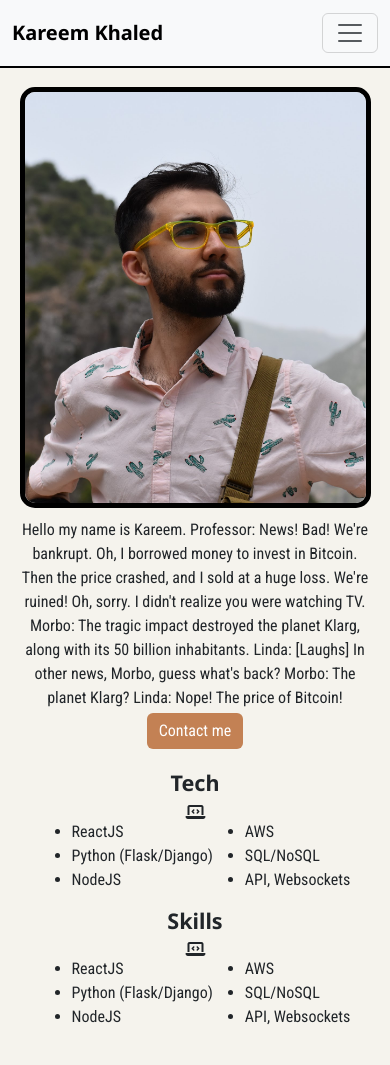
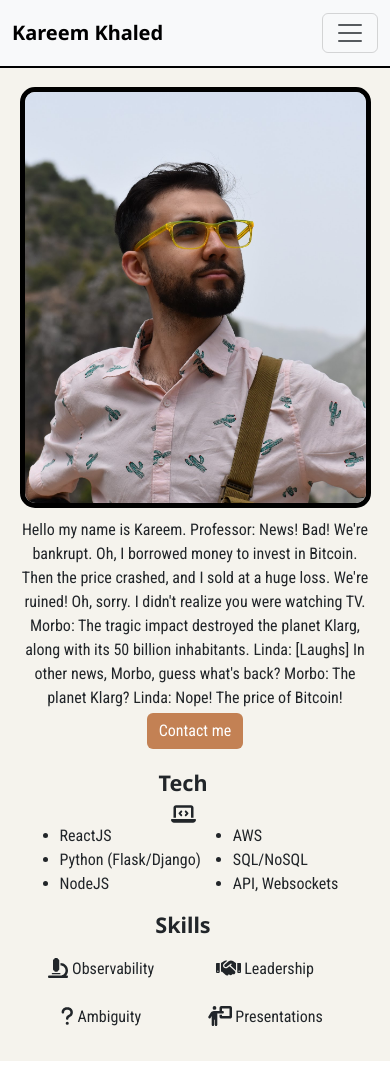
Before and after one commit to CSG55/kareem-portfolio, a React (Create React App) app in the folder kareem-portfolio/: page /about-me in a window 390 px wide. Built offline with nearby package versions, Linux system fonts and the light colour scheme.

Commit message:
more responsive structure for skills page

```diff
--- a/kareem-portfolio/src/components/Skills/SkillsDashboard.js
+++ b/kareem-portfolio/src/components/Skills/SkillsDashboard.js
@@ -4,7 +4,13 @@ import {SummaryBlock} from "../common";
 import ImageGallery from "react-image-gallery";
 import { useNavigate} from "react-router-dom";
 import {FontAwesomeIcon} from "@fortawesome/react-fontawesome";
-import {faArrowLeft, faLaptopCode, faQuoteLeft} from "@fortawesome/free-solid-svg-icons";
+import {
+    faArrowLeft, faHandshake,
+    faLaptopCode,
+    faMicroscope,
+    faPersonChalkboard, faQuestion,
+    faQuoteLeft
+} from "@fortawesome/free-solid-svg-icons";
 
 
 function SkillsDashboard() {
@@ -12,10 +18,10 @@ function SkillsDashboard() {
     return (
         <div className="skills-view">
             <Row>
-                <Col xs={12} sm={5} md={4} lg={4} xl={3}>
+                <Col xs={12} sm={5} md={5} lg={4} xl={3}>
                     <img className={'headshot-img'} src={'/images/kareem-headshot-crop.png'} alt={'kareem head shot'}></img>
                 </Col>
-                <Col className={'short-blurb-container'} xs={12} sm={7} md={8} lg={8} xl={9}>
+                <Col className={'short-blurb-container'} xs={12} sm={7} md={7} lg={8} xl={9}>
                     <div className="short-blurb">
                         Hello my name is Kareem. Professor: News! Bad! We're bankrupt. Oh, I borrowed money to invest in Bitcoin. Then the price crashed, and I sold at a huge loss. We're ruined! Oh, sorry. I didn't realize you were watching TV. Morbo: The tragic impact destroyed the planet Klarg, along with its 50 billion inhabitants. Linda: [Laughs] In other news, Morbo, guess what's back? Morbo: The planet Klarg? Linda: Nope! The price of Bitcoin!
                     </div>
@@ -26,7 +32,7 @@ function SkillsDashboard() {
                 <Col className={'skills-column'} sm={6} md={6} lg={6}>
                     <div className={"skills-header-row"}>
                         <h4>Tech</h4>
-                        <FontAwesomeIcon icon={faLaptopCode}/>
+                        <FontAwesomeIcon icon={faLaptopCode} size={"lg"}/>
                         <div className={'skills-list-container'}>
                             <ul className={'skills-list'}>
                                 <li>ReactJS</li>
@@ -37,6 +43,7 @@ function SkillsDashboard() {
                                 <li>AWS</li>
                                 <li>SQL/NoSQL</li>
                                 <li>API, Websockets</li>
+                                {/*<li>Testing</li>*/}
                             </ul>
                         </div>
                     </div>
@@ -44,18 +51,15 @@ function SkillsDashboard() {
                 <Col className={'skills-column'} sm={6} md={6} lg={6}>
                     <div className={"skills-header-row"}>
                         <h4>Skills</h4>
-                        <FontAwesomeIcon icon={faLaptopCode}/>
                         <div className={'skills-list-container'}>
-                            <ul className={'skills-list'}>
-                                <li>ReactJS</li>
-                                <li>Python (Flask/Django)</li>
-                                <li>NodeJS</li>
-                            </ul>
-                            <ul className={'skills-list'}>
-                                <li>AWS</li>
-                                <li>SQL/NoSQL</li>
-                                <li>API, Websockets</li>
-                            </ul>
+                            <div className={'soft-skill-col'}>
+                                <div><FontAwesomeIcon icon={faMicroscope} size={"lg"}/> Observability </div>
+                                <div><FontAwesomeIcon icon={faQuestion} size={"lg"}/> Ambiguity </div>
+                            </div>
+                            <div className={'soft-skill-col'}>
+                                <div><FontAwesomeIcon icon={faHandshake} size={"lg"}/> Leadership </div>
+                                <div><FontAwesomeIcon icon={faPersonChalkboard} size={"lg"}/> Presentations </div>
+                            </div>
                         </div>
                     </div>
                 </Col>
--- a/kareem-portfolio/src/styles/skills.scss
+++ b/kareem-portfolio/src/styles/skills.scss
@@ -27,10 +27,11 @@
 
   & .skills-header-container {
     margin-top: 5%;
+    width: 100%;
 
     & .skills-column:last-of-type {
       @media (min-width: 576px) {
-        border-left: 5px solid black;
+        border-left: 3px solid rgb(0 0 0 / 25%);
       }
     }
 
@@ -38,6 +39,7 @@
       display: flex;
       justify-content: center;
       flex-flow: column;
+      width: 100%;
       & h4 {
         font-weight: bold;
       }
@@ -46,10 +48,22 @@
     & .skills-list-container {
       display: flex;
       justify-content: center;
-
+      width: 100%;
 
       & .skills-list {
         text-align: left;
+        //width: 50%;
+        //display: flex;
+        //flex-direction: column;
+      }
+      & .soft-skill-col {
+        width: 50%;
+        line-height: 3rem;
+        text-align: left;
+        justify-content: center;
+        display: flex;
+        flex-direction: column;
+        align-items: center;
       }
     }
   }
```
